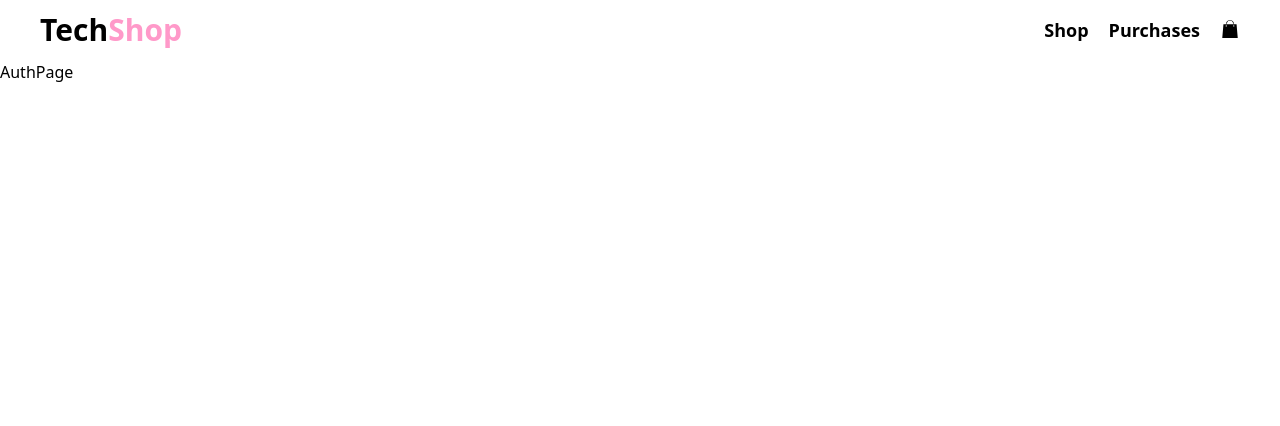
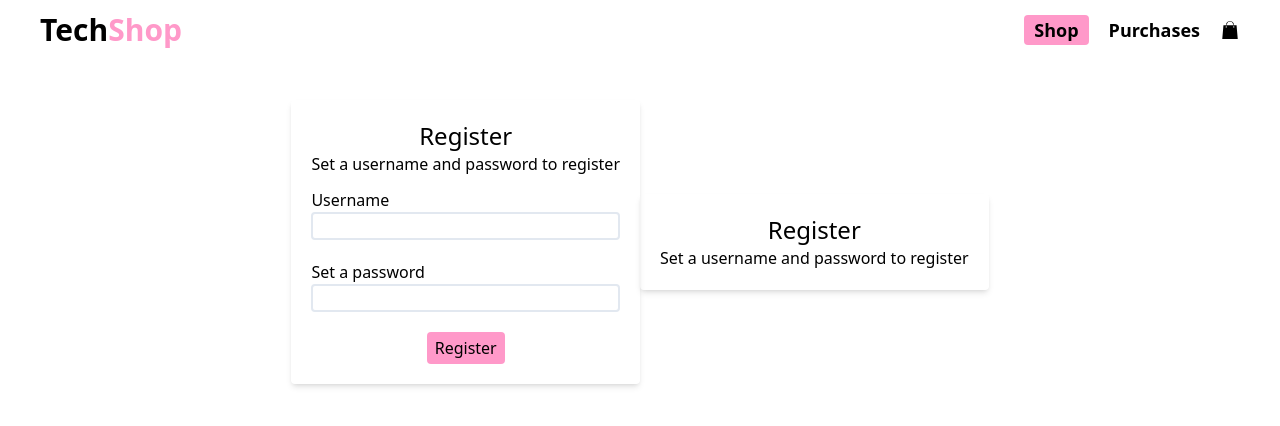
Before and after one commit to mark-elias/MERN_eCommerce, a React (Vite) app in the folder client/: page /auth in a window 1280 px wide. Shown: the top 426 px of the page. Built offline with nearby package versions, Linux system fonts and the light colour scheme.

Commit message:
styling for register

```diff
--- a/client/src/components/NavBar.tsx
+++ b/client/src/components/NavBar.tsx
@@ -11,12 +11,12 @@ function NavBar() {
           </h1>
         </Link>
       </div>
-      <div className="flex gap-5 text-lg font-bold">
-        <Link to="/">Shop</Link>
+      <div className="flex gap-5 items-center text-lg font-bold">
+        <Link to="/" className="bg-customPink px-[10px] py-[1px] rounded">
+          Shop
+        </Link>
         <Link to="/purchased-items">Purchases</Link>
-        <Link to="/checkout">
-          {<GiShoppingBag className="text-xl translate-y-[3px]" />}
-        </Link>
+        <Link to="/checkout">{<GiShoppingBag className="text-xl" />}</Link>
       </div>
     </nav>
   );
--- /dev/null
+++ b/client/src/components/Register.tsx
@@ -0,0 +1,37 @@
+function Register() {
+  return (
+    <>
+      <section className="custom-section">
+        <div className="form-container">
+          <h1 className="text-center text-2xl">Register</h1>
+          <p className="text-center">Set a username and password to register</p>
+          <form className="custom-form">
+            <div>
+              <label htmlFor="username" className="block">
+                Username
+              </label>
+              <input id="username" type="text" className="custom-input" />
+            </div>
+            <div>
+              <label htmlFor="password" className="block">
+                Set a password
+              </label>
+              <input id="password" type="password" className="custom-input" />
+            </div>
+            <div className="flex justify-center">
+              <button type="submit" className="custom-button-primary">
+                Register
+              </button>
+            </div>
+          </form>
+        </div>
+        <div className="form-container">
+          <h1 className="text-center text-2xl">Register</h1>
+          <p className="text-center">Set a username and password to register</p>
+        </div>
+      </section>
+    </>
+  );
+}
+
+export default Register;
--- a/client/src/index.css
+++ b/client/src/index.css
@@ -1,3 +1,21 @@
 @tailwind base;
 @tailwind components;
 @tailwind utilities;
+
+@layer components{
+    .custom-section{
+        @apply flex justify-center items-center py-10
+    }
+    .form-container{
+        @apply font-medium shadow-md rounded p-5
+    }
+    .custom-form{
+        @apply mt-3 flex flex-col gap-5
+    }
+    .custom-input{
+        @apply border-slate-200 border-2 rounded w-full
+    }
+    .custom-button-primary{
+        @apply bg-customPink rounded px-2 py-1
+    }
+}
--- a/client/src/pages/AuthPage.tsx
+++ b/client/src/pages/AuthPage.tsx
@@ -1,8 +1,11 @@
+import Register from "../components/Register";
 
 function AuthPage() {
   return (
-    <div>AuthPage</div>
-  )
+    <>
+      <Register></Register>
+    </>
+  );
 }
 
-export default AuthPage
+export default AuthPage;
```
